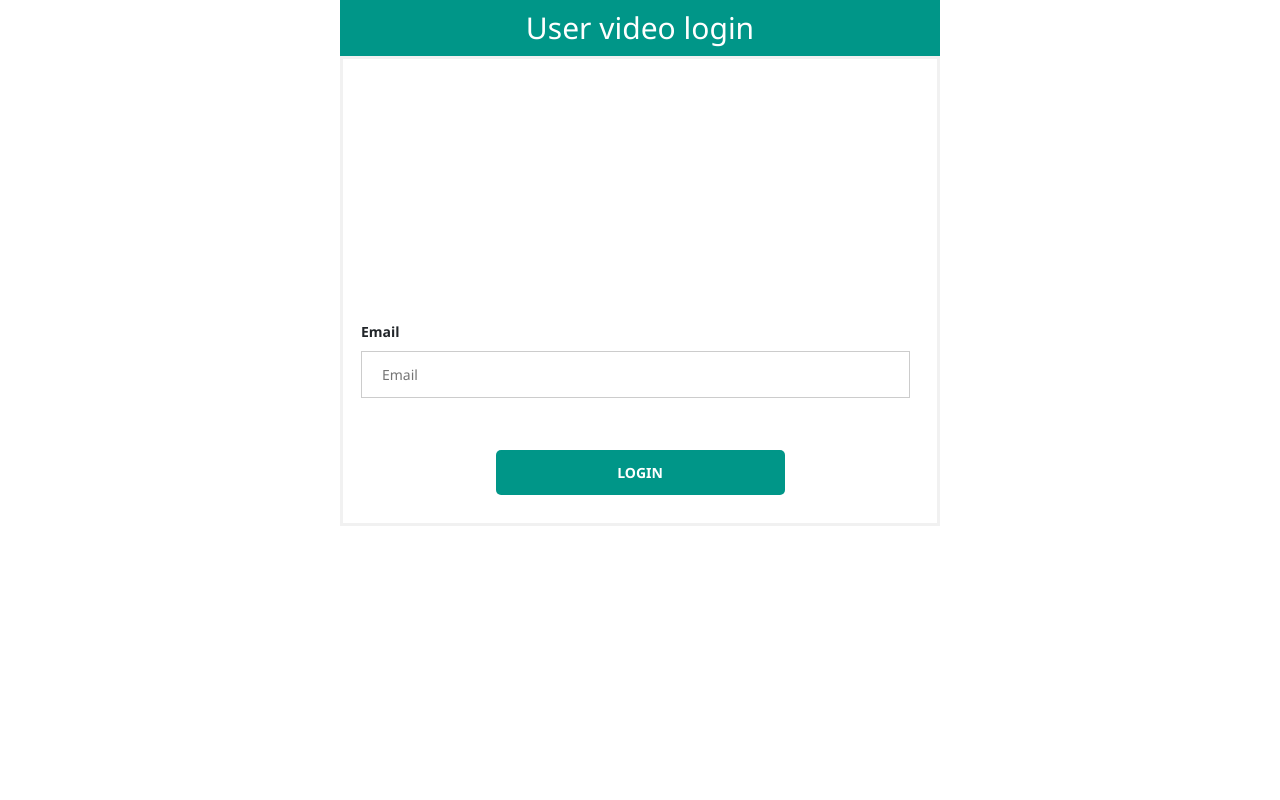
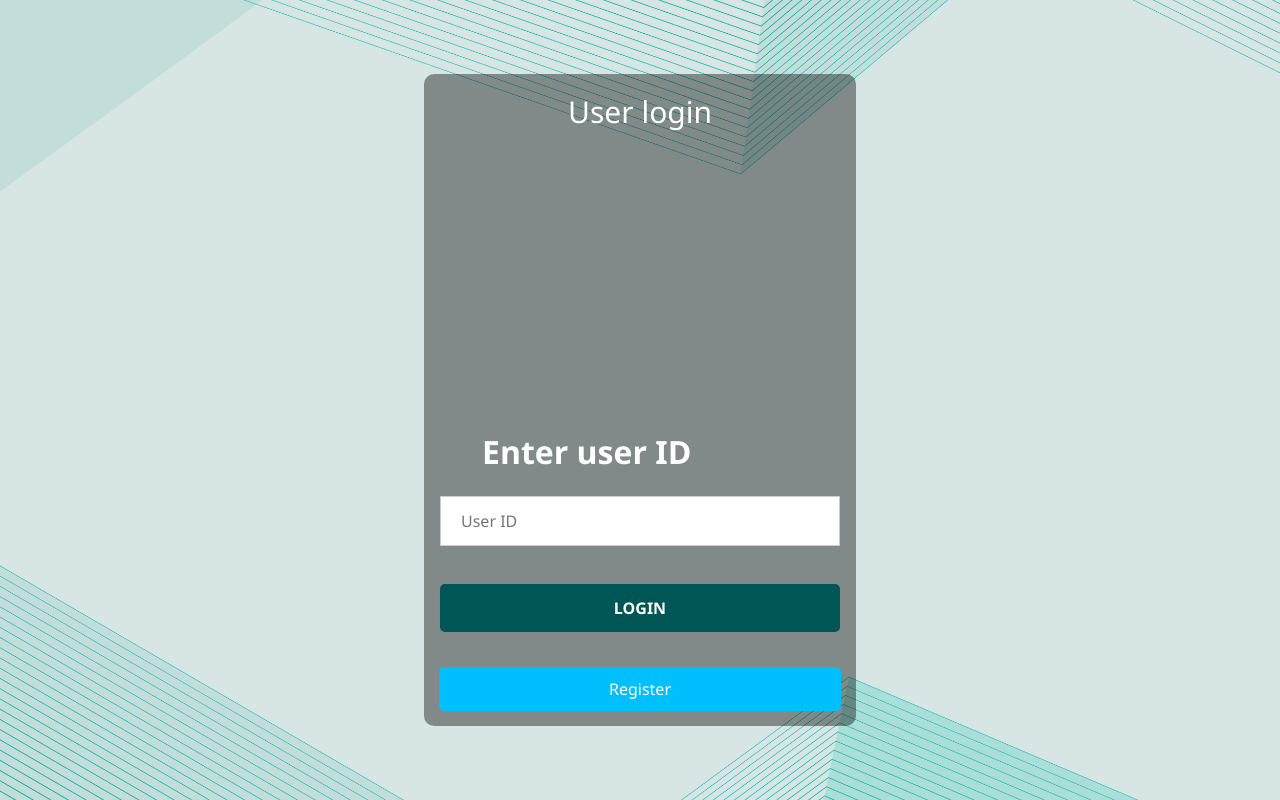
Before and after one commit to lilyarya/Face_Recognition_Login, a Flask app: page /login in a window 1280 px wide. Run offline with Flask 2, Linux system fonts and the light colour scheme.

Commit message:
Final proj

```diff
--- a/server.py
+++ b/server.py
@@ -19,12 +19,12 @@ app.config['SECRET_KEY'] = secret_key
 app.register_blueprint(main)
 
 class LoginForm(FlaskForm):
-    email = StringField('Email', validators=[DataRequired()])
+    email = StringField('Enter user ID', validators=[DataRequired()])
     url = StringField('DataURL', validators=[])
     submit = SubmitField('LOGIN')
 
 class RegisterForm(FlaskForm):
-    email = StringField('Email', validators=[DataRequired()])
+    email = StringField('Enter user ID', validators=[DataRequired()])
     url = StringField('DataURL', validators=[])
     submit = SubmitField('REGISTER')
 
@@ -58,9 +58,9 @@ def login_submit():
 
     status = lc(email, url)
 
-    if status == "Image not clear! Please try again!" or status == "Data does not exist!" or status == "This email is not registered yet":
+    if status == "Image not clear ! Please try again !" or status == "Data does not exist !" or status == "This user ID is not registered yet" or status == "No face detected" or status == "Multiple faces detected":
         return render_template('fail.html', msg=status)
-    elif status == "Successfully Logged in!":
+    elif status == "Successfully Logged in":
         app.logger.info("Login Success")
         return render_template('success.html', msg=status)
     else:
@@ -90,9 +90,9 @@ def register_submit():
 
     status = rs(email, url)
 
-    if status == "Email id already registered":
+    if status == "This user ID is already registered" or status == "No face detected" or status == "Multiple faces detected":
        return render_template('fail.html', msg=status)
-    elif status == "Registration Successful!":
+    elif status == "Registration Successful":
         app.logger.info("Registration Success")
         return render_template('success.html', msg=status)
     else:
--- a/static/js/main.js
+++ b/static/js/main.js
@@ -10,14 +10,15 @@ submitInput.onclick = login;
 urlInput.value = "";
 urlInput.setAttribute("accept", "image/png");
 labels[1].hidden = "hidden";
-emailInput.setAttribute("placeholder", "Email");
+emailInput.setAttribute("placeholder", "User ID");
 urlInput.setAttribute("placeholder", "URL");
 
 urlInput.hidden = "hidden"
+
 var localMediaStream = null;
 var constraints = {
     video: {
-        width: { max: 960 },
+        width: { max: 1280 },
         height: { max: 720 }
     },
     audio: false
--- a/static/style.css
+++ b/static/style.css
@@ -1,78 +1,95 @@
-body
-{
+body {
   font-family: "Segoe UI", Arial, sans-serif;
   background-color: #ffffff;
 }
-h1
-{
-	background-color: #009688;
-	width: 95%;
-	max-width: 600px;
+.bg-image {
+  height: 100vh;
+  display: flex;
+  flex-direction: column;
+  align-items: center;
+  justify-content: center;
+  background: url(./bg-img.jpg);
+  background-repeat: no-repeat;
+  background-size: cover;
+  background-position: center;
+  box-shadow: inset 0 0 0 1000px rgba(0, 0, 0, 0.1);
+}
+.text-container {
+  position: absolute;
+  top: 50%;
+  left: 50%;
+  transform: translate(-50%, -50%);
+  z-index: 2;
+  background-color: rgba(0, 0, 0, 0.4);
   color: white;
-	margin-left: auto;
-	margin-right: auto;
-	margin-bottom: 0;
-	margin-top: 0;
+  font-weight: bold;
+  width: fit-content;
+  border-radius: 10px;
+}
+h1 {
+  color: white;
   text-align: center;
   font-size: 30px;
   padding: 10px;
+  margin-top: 10px;
 }
-h3
-{
+h3 {
   color: black;
   font-size: 20px;
   margin-top: 3px;
   text-align: center;
 }
 form {
-	border: 3px solid #f1f1f1;
-	width: 95%;
-	max-width: 600px;
-	margin: auto;
-	left: 50%;
-	right: 50%;
+  margin: 0 auto;
   padding: 20px 8px;
+  display: flex;
+  flex-direction: column;
 }
-label{
+label {
   font-family: inherit;
-	font-size: 14px;
+  font-size: 2em;
   font-weight: bold;
-	width: 95%;
   margin: 0px 10px;
   display: inline-block;
   box-sizing: border-box;
+  margin: 20px 50px;
 }
 input {
   font-family: inherit;
-	font-size: 14px;
-	width: 95%;
+  font-size: 1em;
+  width: 400px;
   padding: 12px 20px;
-	margin: 8px 10px;
+  margin: 0 auto;
   display: inline-block;
   border: 1px solid #ccc;
   box-sizing: border-box;
 }
+input:focus-visible,
+button:focus,
+input:focus {
+  outline: none;
+}
 #submit {
-	background-color: #009688;
-	width: 50%;
-	margin-top: 20px;
-	margin-left: 25%;
-	margin-right: 25%;
+  background-color: #005555;
+  width: 400px;
+  margin-top: -10px;
   padding: 12px 16px;
   font-family: inherit;
-	font-size: 14px;
+  font-size: 1em;
   font-weight: bold;
   color: white;
   border: none;
   cursor: pointer;
   border-radius: 5px;
+  transition: all 0.2s cubic-bezier(0.42, 0, 0.58, 1);
 }
 #submit:hover {
   background-color: #00b3a1;
   border-width: 1px;
   border-color: #009688;
+  transition: all 0.2s cubic-bezier(0.42, 0, 0.58, 1);
 }
-#head{
+#head {
   background-color: #009688;
   color: white;
   margin-left: auto;
@@ -83,7 +100,7 @@ input {
   font-size: 30px;
   padding: 10px;
 }
-#title{
+#title {
   display: inline-block;
   width: 80%;
   background-color: transparent;
@@ -92,7 +109,7 @@ input {
   padding: 0;
 }
 #buttonClose {
-	background-color: #EF5350;
+  background-color: #ef5350;
   height: 35px;
   width: 35px;
   float: right;
@@ -110,7 +127,7 @@ input {
 #buttonClose:hover {
   background-color: #f2706e;
   border-width: 1px;
-	border-color: #EF5350;
+  border-color: #ef5350;
 }
 #container {
   margin: auto;
@@ -119,6 +136,6 @@ input {
   align-items: center;
 }
 #container > * {
-	width: 320px;
+  width: 400px;
   height: 240px;
 }
--- a/templates/index.html
+++ b/templates/index.html
@@ -2,27 +2,62 @@
 <html lang="en">
   <head>
     <meta http-equiv="Content-Type" content="text/html; charset=utf-8" />
-   <meta name="viewport" content="width=device-width, initial-scale=1.0, maximum-scale=2.0, user-scalable=1" />
-   <meta http-equiv="Cache-Control" content="no-cache, no-store, must-revalidate" />
+    <meta
+      name="viewport"
+      content="width=device-width, initial-scale=1.0, maximum-scale=2.0, user-scalable=1"
+    />
+    <meta
+      http-equiv="Cache-Control"
+      content="no-cache, no-store, must-revalidate"
+    />
     <meta http-equiv="Pragma" content="no-cache" />
     <meta http-equiv="Expires" content="0" />
-    <link href="https://cdn.jsdelivr.net/npm/bootstrap@5.0.0-beta1/dist/css/bootstrap.min.css" rel="stylesheet" integrity="sha384-giJF6kkoqNQ00vy+HMDP7azOuL0xtbfIcaT9wjKHr8RbDVddVHyTfAAsrekwKmP1" crossorigin="anonymous">
-    <script src="https://cdn.jsdelivr.net/npm/bootstrap@5.0.0-beta1/dist/js/bootstrap.bundle.min.js" integrity="sha384-ygbV9kiqUc6oa4msXn9868pTtWMgiQaeYH7/t7LECLbyPA2x65Kgf80OJFdroafW" crossorigin="anonymous"></script>
-    <link rel="stylesheet" href="/static/style.css">
+    <link
+      href="https://cdn.jsdelivr.net/npm/bootstrap@5.0.0-beta1/dist/css/bootstrap.min.css"
+      rel="stylesheet"
+      integrity="sha384-giJF6kkoqNQ00vy+HMDP7azOuL0xtbfIcaT9wjKHr8RbDVddVHyTfAAsrekwKmP1"
+      crossorigin="anonymous"
+    />
+    <script
+      src="https://cdn.jsdelivr.net/npm/bootstrap@5.0.0-beta1/dist/js/bootstrap.bundle.min.js"
+      integrity="sha384-ygbV9kiqUc6oa4msXn9868pTtWMgiQaeYH7/t7LECLbyPA2x65Kgf80OJFdroafW"
+      crossorigin="anonymous"
+    ></script>
+    <link rel="stylesheet" href="/static/style.css" />
+    <style>
+      button {
+        background-color: #00bfff;
+        border-radius: 5px;
+        color: white;
+        padding: 10px 170px;
+        text-align: center;
+        border: none;
+        transition: all 0.2s cubic-bezier(0.42, 0, 0.58, 1);
+      }
+      button:hover {
+        background-color: #39ff14;
+        transition: all 0.2s cubic-bezier(0.42, 0, 0.58, 1);
+      }
+    </style>
     <title>User login</title>
   </head>
   <body>
-   <h1>User video login</h1>
+    <div class="bg-image"></div>
+    <div class="text-container">
+      <h1>User login</h1>
       <form method="POST" accept-charset="utf-8" autocomplete="off">
         <div id="container">
-         <video width="1280" height="720" id="video" autoplay></video>
+          <video width="500" height="250" id="video" autoplay></video>
         </div>
-      {{ form.hidden_tag() }}
-      {{ form.email.label }} {{ form.email() }} {% for error in form.email.errors %}{{ error }}{% endfor %}<br>
-      {{ form.url.label }} {{ form.url() }} {% for error in form.url.errors %}{{ error }}{% endfor %}<br>
+        {{ form.hidden_tag() }} {{ form.email.label }} {{ form.email() }} {% for
+        error in form.email.errors %}{{ error }}{% endfor %}<br />
+        {{ form.url.label }} {{ form.url() }} {% for error in form.url.errors
+        %}{{ error }}{% endfor %}<br />
         {{ form.submit() }}
       </form>
-   <canvas id="myCanvas" width="320" height="240" hidden></canvas>
-   <script type="text/javascript", src="/static/js/main.js"></script>
+      <a href="register"><button style="margin: 15px">Register</button></a>
+      <canvas id="myCanvas" width="1280" height="720" hidden></canvas>
+    </div>
+    <script type="text/javascript" , src="/static/js/main.js"></script>
   </body>
 </html>
```
Also changed, not shown: login.py (+13 -7 lines), register.py (+16 -5 lines), templates/fail.html (+35 -12 lines), templates/register.html (+46 -11 lines), templates/success.html (+37 -13 lines), static/bg-img.jpg (added), 1 other file. Lines whose indentation alone changed are shown as unchanged.
